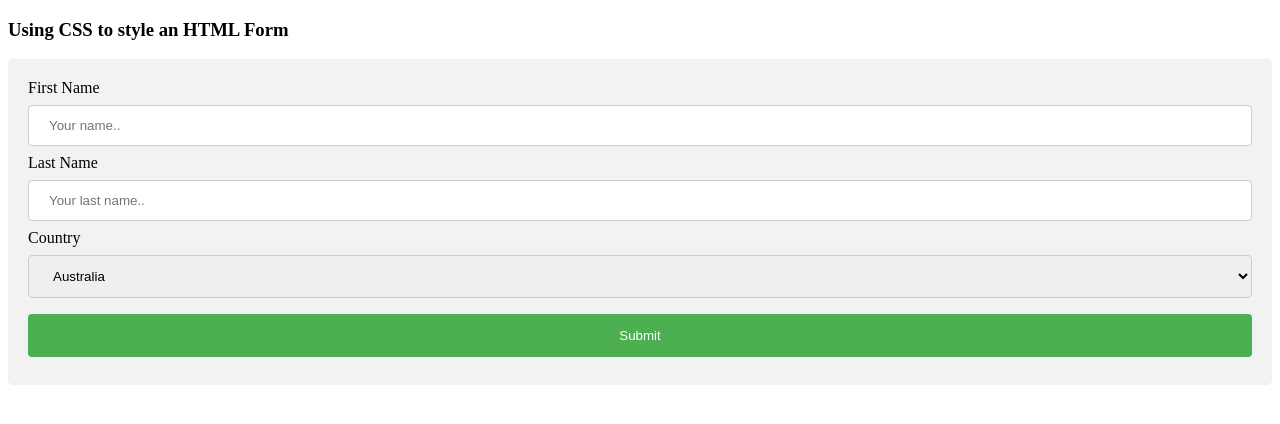
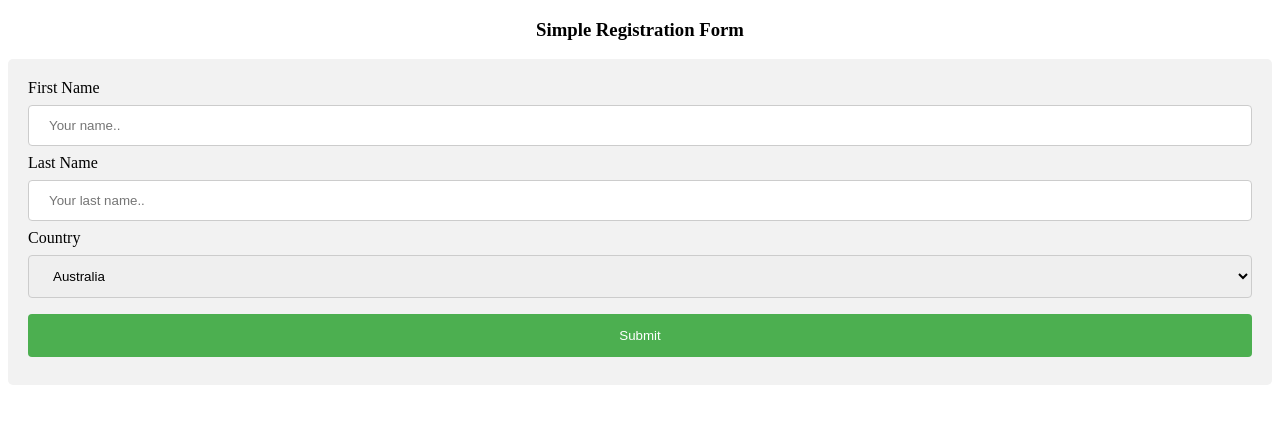
Before and after one commit to 09mujahidul/regist_form, a plain HTML site: page index.html in a window 1280 px wide. Drawn offline with Linux system fonts and the light colour scheme.

Commit message:
second commit

```diff
--- a/index.html
+++ b/index.html
@@ -7,7 +7,7 @@
     <title>Form_1</title>
 </head>
 <body>
-    <h3>Using CSS to style an HTML Form</h3>
+    <h3>Simple registration form</h3>
 <div>
   <form action="/action_page.php">
     <label for="fname">First Name</label>
--- a/style.css
+++ b/style.css
@@ -1,5 +1,8 @@
 
-
+h3{
+  text-transform: capitalize;
+  text-align: center;
+}
 input[type=text], select {
   width: 100%;
   padding: 12px 20px;
```
